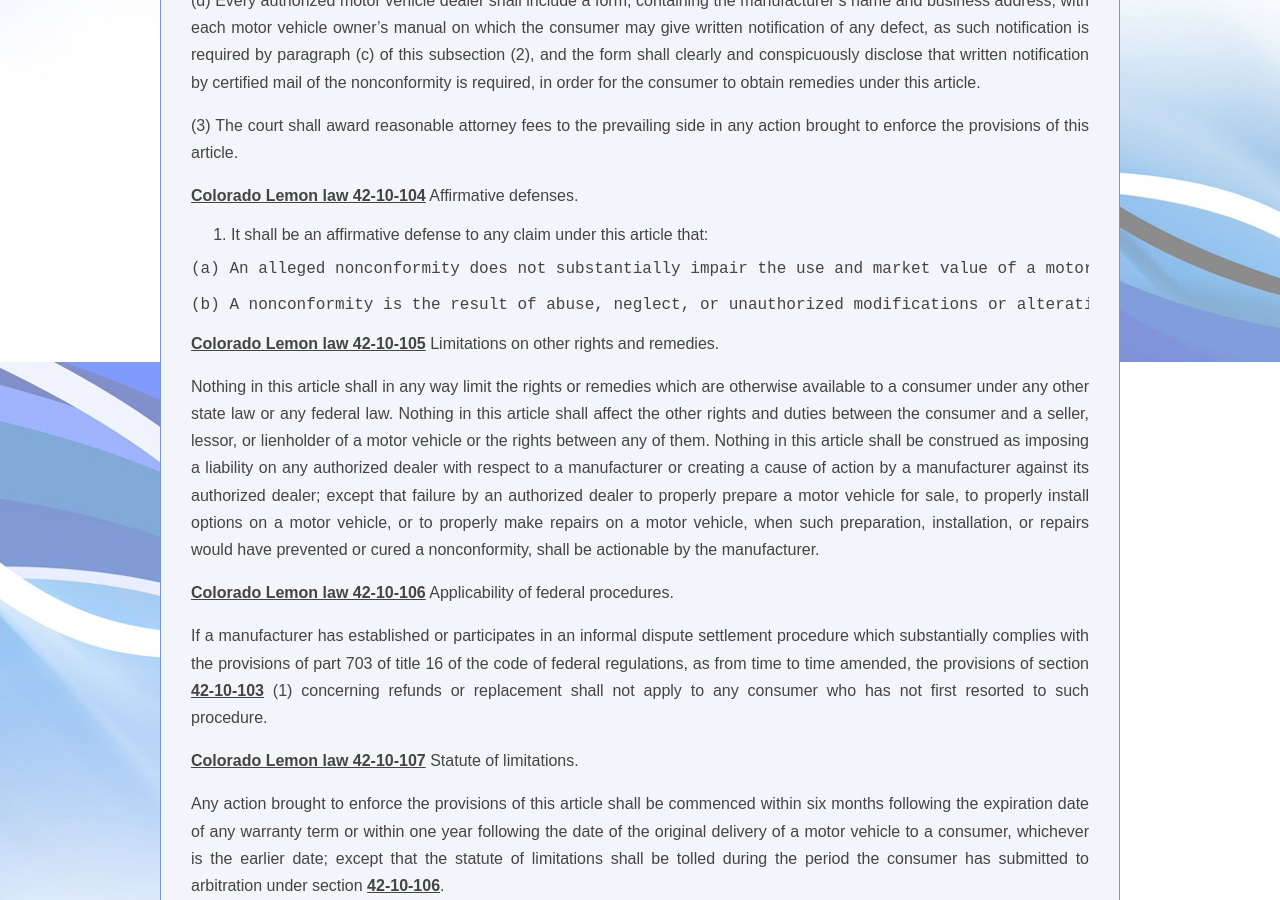
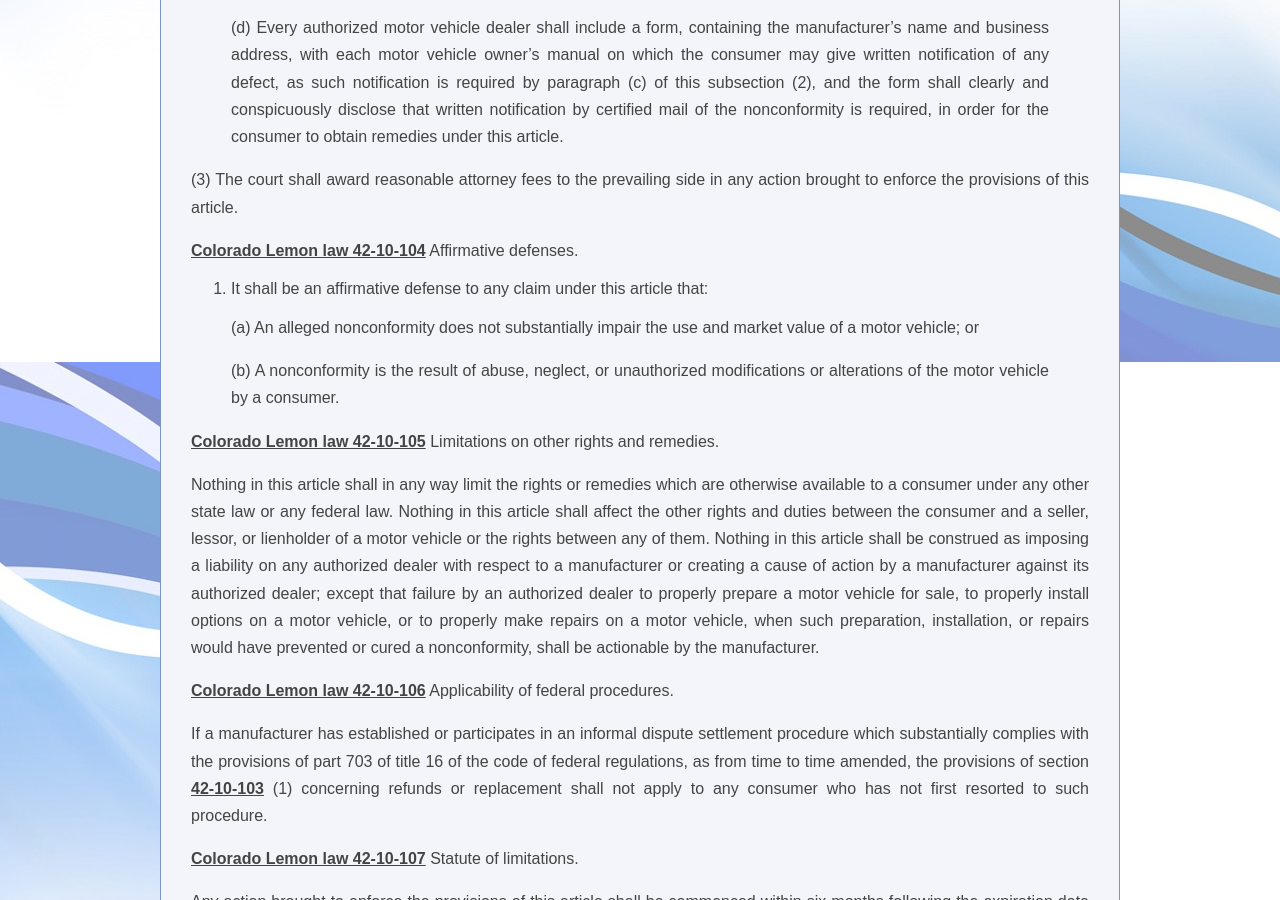
Before and after one commit to lemonlawaz/lemonlawaz.github.io, a Jekyll site: the page built from lemonlaws/colorado.md, in a window 1280 px wide and 900 px high, scrolled down 1686 px. Built offline with Jekyll 4.4.1, drawn with Linux system fonts in a browser that asks for light colours.

```diff
--- a/lemonlaws/colorado.md
+++ b/lemonlaws/colorado.md
@@ -10,6 +10,7 @@ seo: Colorado Lemon Law
 **Colorado Statutes 42-10-101** Definitions.
 
 As used in this article, unless the context otherwise requires:
+
   1. **"Consumer"** means the purchaser, other than for purposes of resale, of a motor vehicle normally used for personal, family, or household purposes, any person to whom such motor vehicle is transferred for the same purposes during the duration of a manufacturer's express warranty for such motor vehicle, and any other person entitled by the terms of such warranty to enforce the obligations of the warranty. <br>
   2. **"Motor vehicle"** means a self-propelled private passenger vehicle, including pickup trucks and vans, designed primarily for travel on the public highways and used to carry not more than ten persons, which is sold to a consumer in this state; except that the term does not include motor homes as defined in section **42-1-102** (57) or vehicles designed to travel on three or fewer wheels in contact with the ground. <br>
   3. **"Warranty"** means the written warranty, so labeled, of the manufacturer of a new motor vehicle, including any terms or conditions precedent to the enforcement of obligations under that warranty.
@@ -24,15 +25,15 @@ If a motor vehicle does not conform to a warranty and the consumer reports the n
   2.
     (a) It shall be presumed that a reasonable number of attempts have been undertaken to conform a motor vehicle to the warranty if:
 
-      (I) The same nonconformity has been subject to repair four or more times by the manufacturer, its agent, or its authorized dealer within the warranty term or during a period of one year following the date of the original delivery of the motor vehicle to the consumer, whichever is the earlier date, but such nonconformity continues to exist; or
+    >(I) The same nonconformity has been subject to repair four or more times by the manufacturer, its agent, or its authorized dealer within the warranty term or during a period of one year following the date of the original delivery of the motor vehicle to the consumer, whichever is the earlier date, but such nonconformity continues to exist; or
 
-      (II) The motor vehicle is out of service by reason of repair for a cumulative total of thirty or more business days of the repairer during the term specified in subparagraph (I) of this paragraph (a) or during the period specified in said subparagraph (I), whichever is the earlier date.
+    >(II) The motor vehicle is out of service by reason of repair for a cumulative total of thirty or more business days of the repairer during the term specified in subparagraph (I) of this paragraph (a) or during the period specified in said subparagraph (I), whichever is the earlier date.
 
-  (b) For the purposes of this subsection (2), the term of a warranty, the one-year period, and the thirty-day period shall be extended by any period of time during which repair services are not available to the consumer because of war, invasion, strike, or fire, flood, or other natural disaster.
+  >(b) For the purposes of this subsection (2), the term of a warranty, the one-year period, and the thirty-day period shall be extended by any period of time during which repair services are not available to the consumer because of war, invasion, strike, or fire, flood, or other natural disaster.
 
-  (c) In no event shall a presumption under paragraph (a) of this subsection (2) apply against a manufacturer unless the manufacturer has received prior written notification by certified mail from or on behalf of the consumer and has been provided an opportunity to cure the defect alleged. Such defect shall count as one nonconformity subject to repair under subparagraph (I) of paragraph (a) of this subsection (2).
+  >(c) In no event shall a presumption under paragraph (a) of this subsection (2) apply against a manufacturer unless the manufacturer has received prior written notification by certified mail from or on behalf of the consumer and has been provided an opportunity to cure the defect alleged. Such defect shall count as one nonconformity subject to repair under subparagraph (I) of paragraph (a) of this subsection (2).
 
-  (d) Every authorized motor vehicle dealer shall include a form, containing the manufacturer's name and business address, with each motor vehicle owner's manual on which the consumer may give written notification of any defect, as such notification is required by paragraph (c) of this subsection (2), and the form shall clearly and conspicuously disclose that written notification by certified mail of the nonconformity is required, in order for the consumer to obtain remedies under this article.
+  >(d) Every authorized motor vehicle dealer shall include a form, containing the manufacturer's name and business address, with each motor vehicle owner's manual on which the consumer may give written notification of any defect, as such notification is required by paragraph (c) of this subsection (2), and the form shall clearly and conspicuously disclose that written notification by certified mail of the nonconformity is required, in order for the consumer to obtain remedies under this article.
 
 (3) The court shall award reasonable attorney fees to the prevailing side in any action brought to enforce the provisions of this article.
 
@@ -40,9 +41,9 @@ If a motor vehicle does not conform to a warranty and the consumer reports the n
 
   1. It shall be an affirmative defense to any claim under this article that:
 
-    (a) An alleged nonconformity does not substantially impair the use and market value of a motor vehicle; or
+>(a) An alleged nonconformity does not substantially impair the use and market value of a motor vehicle; or
 
-    (b) A nonconformity is the result of abuse, neglect, or unauthorized modifications or alterations of the motor vehicle by a consumer.
+>(b) A nonconformity is the result of abuse, neglect, or unauthorized modifications or alterations of the motor vehicle by a consumer.
 
 **Colorado Lemon law 42-10-105** Limitations on other rights and remedies.
 
```
